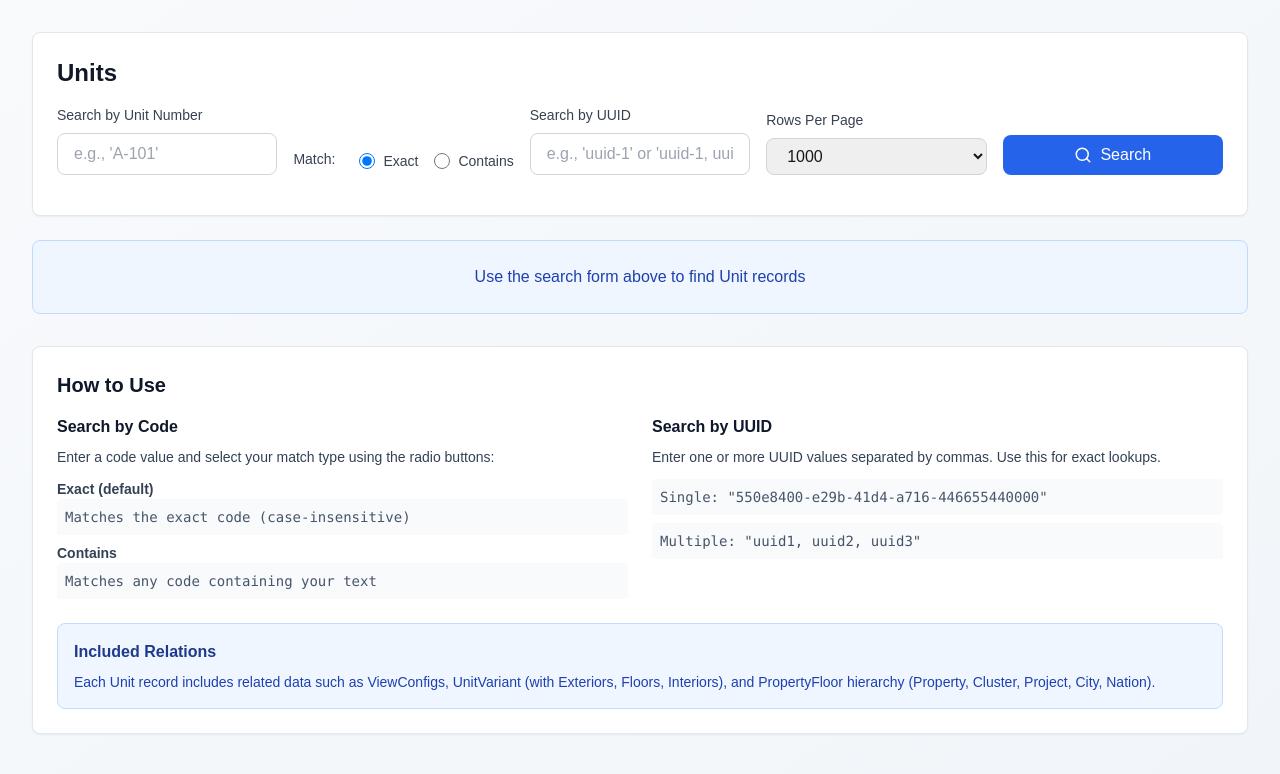
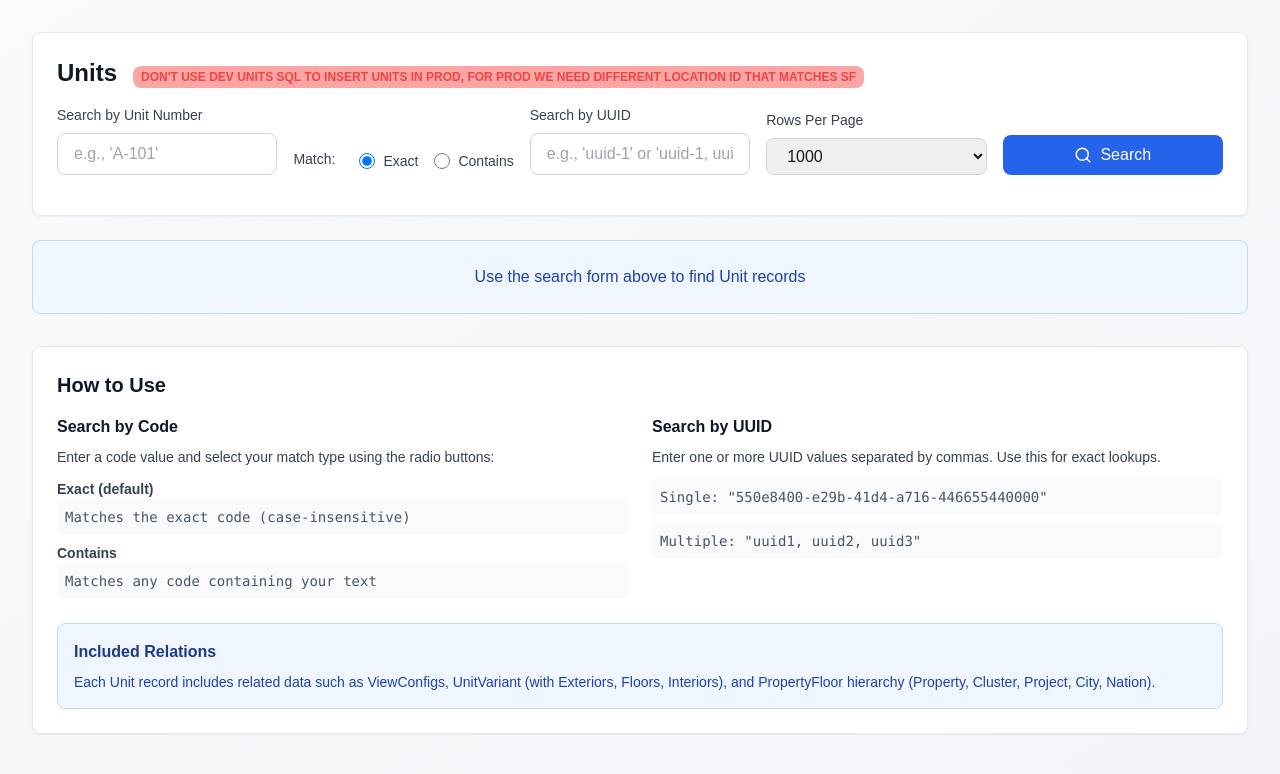
Before and after one commit to aneeskodappana/visual-cms, a Next.js app: page /unit-search in a window 1280 px wide. Shown: the top 774 px of the page. Built offline with nearby package versions, Linux system fonts and the light colour scheme.

Commit message:
disclaimer added

```diff
--- a/src/components/UnitSearchComponent.tsx
+++ b/src/components/UnitSearchComponent.tsx
@@ -247,7 +247,10 @@ export function UnitSearchComponent() {
   return (
     <div className="space-y-6">
       <form onSubmit={handleSearch} className="p-6 bg-white border border-gray-200 rounded-lg shadow-sm">
-        <h2 className="text-2xl font-semibold text-gray-900 mb-4">Units</h2>
+        <h2 className="text-2xl font-semibold text-gray-900 mb-4">
+          Units
+          <small className='text-red-500 bg-red-300 text-xs ml-4 rounded-lg px-2 py-1'>DON'T USE DEV UNITS SQL TO INSERT UNITS IN PROD, FOR PROD WE NEED DIFFERENT LOCATION ID THAT MATCHES SF</small>
+        </h2>
 
         <div className="flex flex-col lg:flex-row gap-4 items-end mb-4">
           <div className="flex-1">
```
